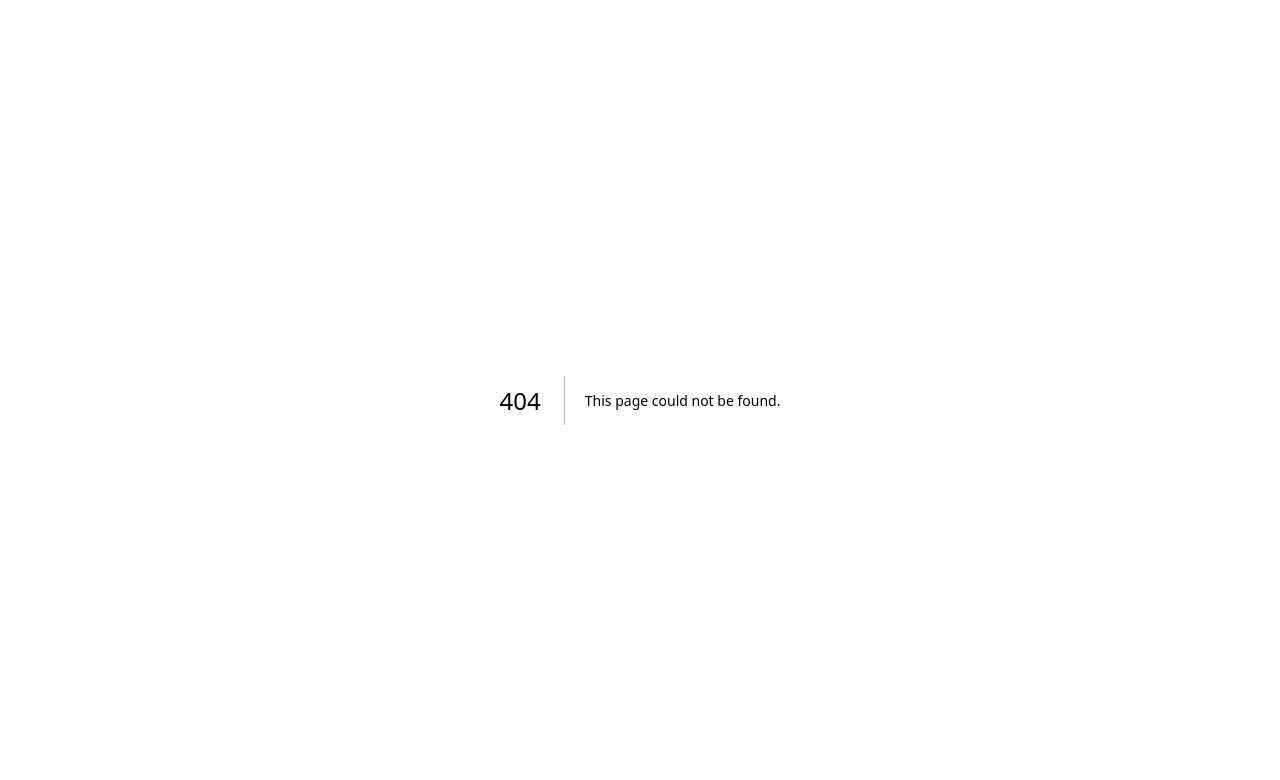
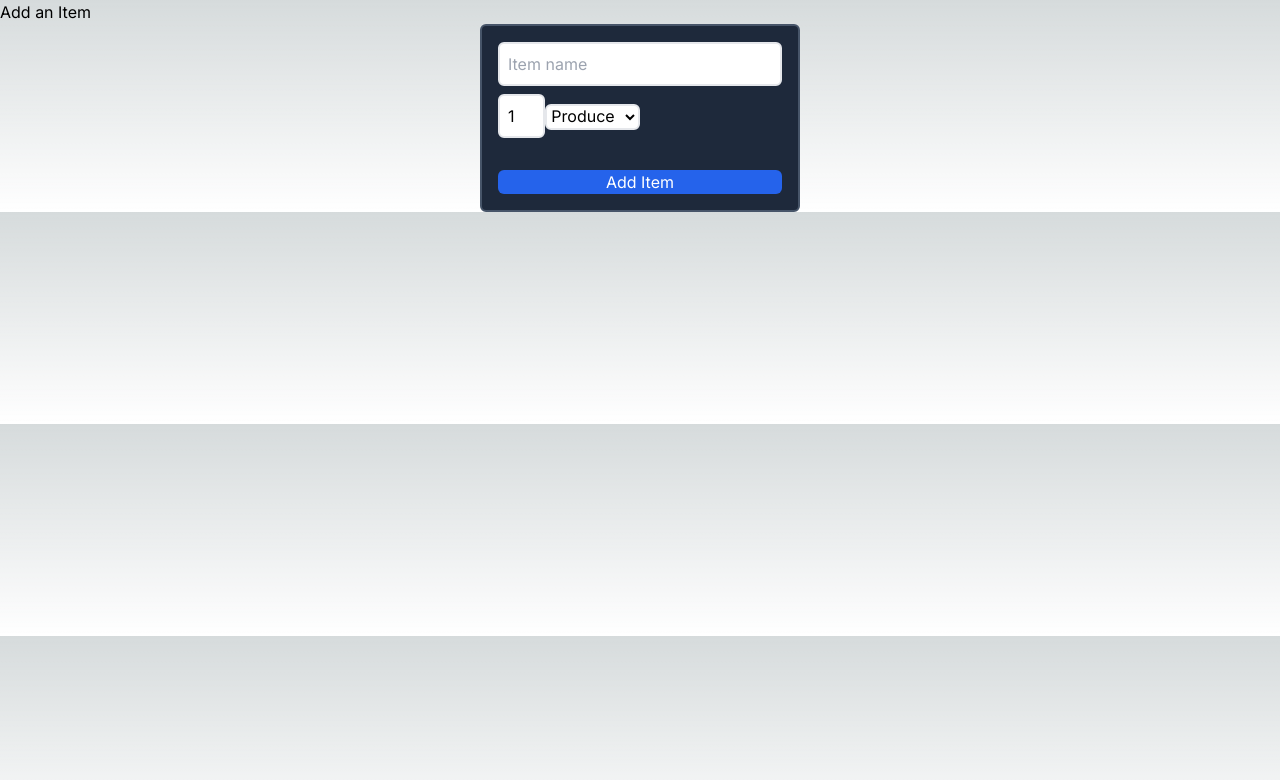
Before and after one commit to Reann-Shepard/cprg306-assignments, a Next.js app: page /week-4 in a window 1280 px wide. Before the commit this address had no page. Shown: the top 780 px of the page. Built offline with nearby package versions, Linux system fonts and the light colour scheme.

Commit message:
Week 4 Initial Upload
Pending further updates, framework added

```diff
--- a/app/page.js
+++ b/app/page.js
@@ -13,6 +13,9 @@ export default function Page()
       <li>
         <Link href="week-3">Week 3 Assignment</Link>
       </li>
+      <li>
+        <Link href="week-4">Week 4 Assignment</Link>
+      </li>
     </ul>
   </main>
 
--- a/app/week-3/item.js
+++ b/app/week-3/item.js
@@ -3,6 +3,9 @@
 // Use Tailwind classes for styling
 
 export default function Item({name, quantity, category}) {
+    // Add functionality that allows user to click on item to mark it as purchased
+    // Hint: use state to track whether item has been purchased or not
+
     return(
         <div className="mx-4 my-4 p-2 w-96 bg-slate-900">
             <h2 className="text-xl font-bold">{name}</h2>
--- a/app/week-3/page.js
+++ b/app/week-3/page.js
@@ -1,5 +1,4 @@
 import ItemList from './item-list.js';
-import Item from './item.js';
 
 export default function Page() {
        return (
--- /dev/null
+++ b/app/week-4/counter.js
@@ -0,0 +1,30 @@
+"use client";
+
+import { useState} from 'react';
+
+export default function Counter() {
+    const [count, setCount] = useState(0);
+
+    // count is the current value of the state
+    // setCount is the function to update the state
+
+    // setCount(1); // this will update the state to 1
+
+    const increment = () => setCount(count + 1);
+
+    // never do this to increment count, introduces bugs
+    // const increment = () => count++;
+
+    // let a = count === 3 ? "three" : "not three";
+
+    return (
+        <div>
+            <p>counter: {count}</p>
+            {count > 0 && <p>count is greater than 5</p>}
+            {count === 3 ? <p>count is 3</p> : <p>count is not 3</p>}
+            <button onClick={increment}
+                className="w-24 bg-blue-600 border-white
+                hover:bg-blue-300 active:bg-yellow-300 rounded-md">Increment</button>
+        </div>
+    )
+}
--- /dev/null
+++ b/app/week-4/dog-form.js
@@ -0,0 +1,56 @@
+"use client";
+
+import { useState } from 'react';
+
+export default function DogForm() {
+    const [name, setName] = useState("");
+    const [breed, setBreed] = useState("");
+    const [age, setAge] = useState(0);
+
+    const handleSubmit = (event) => {
+        event.preventDefault(); // prevents form from submitting to server
+        console.log({name, breed, age});
+    }
+
+    return (
+        <div>
+            <h2>Add a Dog</h2>
+            <form onSubmit={handleSubmit}>
+                <label>
+                    Name:{" "}
+                    <input
+                        type="text"
+                        value={name}
+                        onChange={(event) => setName(event.target.value)}
+                        className="text-black"
+                    />
+                </label>
+                <br />
+                <label>
+                    Breed:{" "}
+                    <input
+                        type="text"
+                        value={breed}
+                        onChange={(event) => setBreed(event.target.value)}
+                        className="text-black"
+                    />
+                </label>
+                <br />
+                <label>
+                    Age:{" "}
+                    <input
+                        type="number"
+                        value={age}
+                        onChange={(event) => setAge(event.target.value)}
+                        className="text-black"
+                    />
+                </label>
+                <br />
+                <button
+                    type="submit"
+                    className="bg-blue-600 border-white
+                    hover:bg-blue-300 active:bg-yellow-300 rounded-md"/>
+            </form>
+        </div>
+    )
+}
--- /dev/null
+++ b/app/week-4/new-item.js
@@ -0,0 +1,120 @@
+"use client";
+
+import { useState } from 'react';
+
+export default function NewItem() {
+    const [name, setName] = useState("");
+    const [quantity, setQuantity] = useState(1);
+    const [category, setCategory] = useState("Produce");
+
+
+    // Prevent the form's default submission behavior.
+    // Create an item object with the current values of name, quantity, and category.
+    // Log the item object to the console.
+    // Display an alert with the current state of name, quantity, and category.
+    // Reset the state variables to their initial values.
+    const handleSubmit = (event) => {
+        event.preventDefault();
+        const item = {name, quantity, category};
+        console.log(item);
+        alert(`Name: ${name}, Quantity: ${quantity}, Category: ${category}`);
+        setName("");
+        setQuantity(1);
+        setCategory("Produce");
+    }
+
+
+    // Name Field
+    // Create an input field of type text.
+    // The value of the input field should be tied to the name state variable, meaning that it displays the current value of name.
+    // Use the setName function in an onChange event handler to update the state of name as the user types into the field.
+    // Add required attribute to the input field to ensure that the user cannot submit the form without providing a name.
+    // Default name should be "Item name"
+    //
+    // Quantity Field
+    // Create an input field of type number.
+    // Set the min attribute to "1" and the max attribute to "99" to limit the range of valid quantities.
+    // The value of the input field should be tied to the quantity state variable.
+    // Use the setQuantity function in an onChange event handler to update the state of quantity as the user types into the field. Make sure to convert
+    // the input to a Number before setting the state.
+    // Add required attribute to the input field to ensure that the user cannot submit the form without providing a quantity.
+    // Default quantity should be "1"
+    //
+    // Category Field
+    // Create a select element for the category.
+    // The value of the select element should be tied to the category state variable.
+    // Use the setCategory function in an onChange event handler to update the state of category as the user selects a different option.
+    // Create various option elements within the select for each possible category ("Produce", "Dairy", "Bakery", "Meat", "Frozen Foods",
+    // "Canned Goods", "Dry Goods", "Beverages", "Snacks", "Household", "Other"). Each option should have a value that matches the category it represents.
+    // The default category should be "Produce".
+    //
+    // Submit Button
+    // Create a button of type submit.
+    // The button should have the text "Add Item".
+    //
+    // All input boxes should be rounded with a grey border with a white background, the submit button should be rounded with a blue background and white text.
+    // Input boxes need padding p-2 and margin m-2 to space them out and make them look nice.
+    // Item name input should span the full width of the form.
+    // The form should be centered on the page.
+    // The form should have a slate background color with lighter slate borders with rounded edges.
+    // Quantity and Category Field should be on the same line, Quantity Field should be on the left and small, Category Field should be on the right and 1/3 size.
+
+
+
+    return (
+        <div>
+            <h2>Add an Item</h2>
+            <form onSubmit={handleSubmit} className="w-1/4 m-auto p-4 bg-slate-800 rounded-md border-2 border-slate-600">
+                <label>
+                    <input
+                        type="text"
+                        value={name}
+                        onChange={(event) => setName(event.target.value)}
+                        className="w-full p-2 mb-2 bg-white rounded-md border-2 border-slate-850 text-black"
+                        required
+                        placeholder="Item name"
+                    />
+                </label>
+                <br />
+                <label>
+                    <input
+                        type="number"
+                        value={quantity}
+                        onChange={(event) => setQuantity(Number(event.target.value))}
+                        min="1"
+                        max="99"
+                        className="w-1/6 p-2 mb-2 bg-white rounded-md border-2 border-slate-850 text-black"
+                        required
+                    />
+                    <select
+                        value={category}
+                        onChange={(event) => setCategory(event.target.value)}
+                        className="w-1/3 bg-white rounded-md border-2 border-slate-850 text-black"
+                    >
+                        <option value="Produce">Produce</option>
+                        <option value="Dairy">Dairy</option>
+                        <option value="Bakery">Bakery</option>
+                        <option value="Meat">Meat</option>
+                        <option value="Frozen Foods">Frozen Foods</option>
+                        <option value="Canned Goods">Canned Goods</option>
+                        <option value="Dry Goods">Dry Goods</option>
+                        <option value="Beverages">Beverages</option>
+                        <option value="Snacks">Snacks</option>
+                        <option value="Household">Household</option>
+                        <option value="Other">Other</option>
+                    </select>
+                </label>
+                <br />
+                <label>
+
+                </label>
+                <br />
+                <button
+                    type="submit"
+                    className="w-full bg-blue-600 border-white
+                    hover:bg-blue-300 active:bg-yellow-300 rounded-md text-white"
+                >Add Item</button>
+            </form>
+        </div>
+    )
+}
--- /dev/null
+++ b/app/week-4/page.js
@@ -0,0 +1,9 @@
+import NewItem from './new-item.js';
+
+export default function Page() {
+    return (
+        <main>
+            <NewItem />
+        </main>
+    )
+}
```
